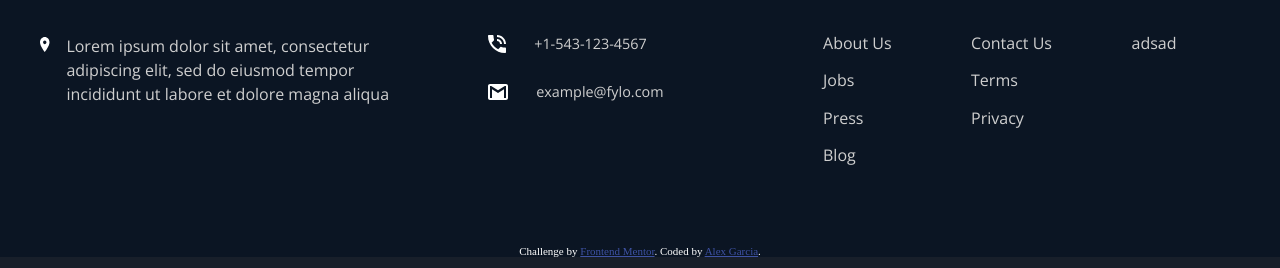
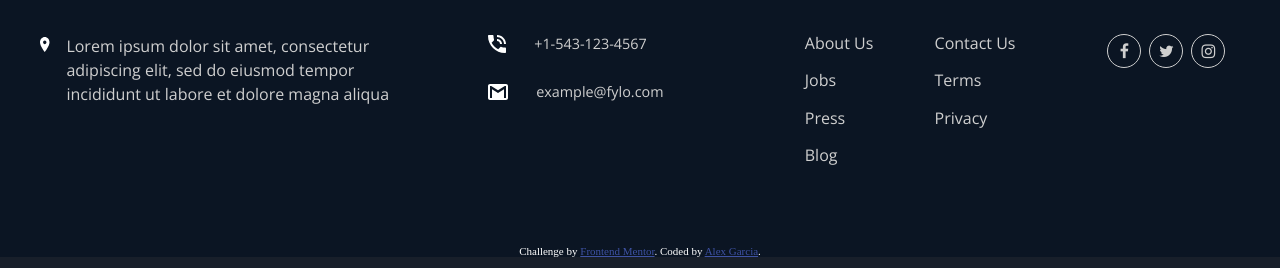
Before and after one commit to alexgcode/fylo-landing-page, a plain HTML site: page index.html in a window 1280 px wide. Shown: the part 3492-3760 px from the top of the page. Drawn offline with nearby package versions, Linux system fonts and the light colour scheme.

Commit message:
adding social media icons

```diff
--- a/css/layout/footer.css
+++ b/css/layout/footer.css
@@ -88,6 +88,32 @@
     color: white;
 }
 
+/*-------------- social media icons----------*/
+
+.social {
+    display: flex;
+    gap: 0.5rem;
+    align-items: flex-start;
+    justify-content: center;
+}
+
+.fa {
+    color: var(--white);
+    background-color: none;
+    width: 1rem;
+    text-decoration: none;
+    text-align: center;
+    padding: 0.5rem;
+    border-radius: 50%;
+    border: 1px solid var(--white);;
+}
+
+.fa:hover {
+    color: var(--cyan-call-to-action);
+    border-color: var(--cyan-call-to-action);
+}
+
+
 /*----- Attribution -----*/
 .attribution
 {
@@ -140,4 +166,14 @@
         gap: 1.2rem;
         margin: 1.3rem auto;
     }
+
+    .social {
+        margin-top: 2.7rem;
+    }
+
+    a.fa {
+        width: 0.8rem;
+        font-size: 0.8rem;
+        padding: 0.4rem;
+    }
 }
--- a/index.html
+++ b/index.html
@@ -9,6 +9,7 @@
   <title>Frontend Mentor | Fylo landing page with dark theme and features grid</title>
 
   <link rel="stylesheet" type="text/css" href="css/styles.css">
+  <link rel="stylesheet" type="text/css" href="https://cdnjs.cloudflare.com/ajax/libs/font-awesome/4.7.0/css/font-awesome.min.css">
 </head>
 <body class="body">
   <header class="header">
@@ -194,7 +195,9 @@
         </div>
 
         <div class="social">
-          adsad
+          <a href="#" class="fa fa-facebook"></a>
+          <a href="#" class="fa fa-twitter"></a>
+          <a href="#" class="fa fa-instagram"></a>
         </div>
 
       </div>
```
